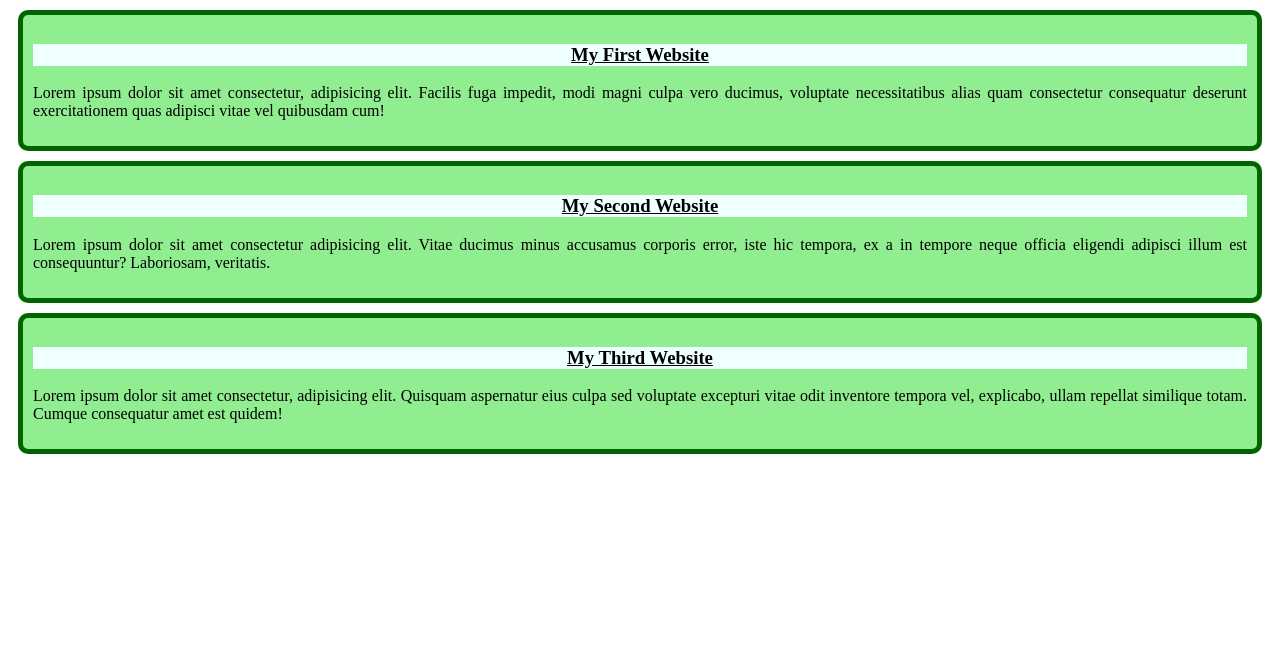
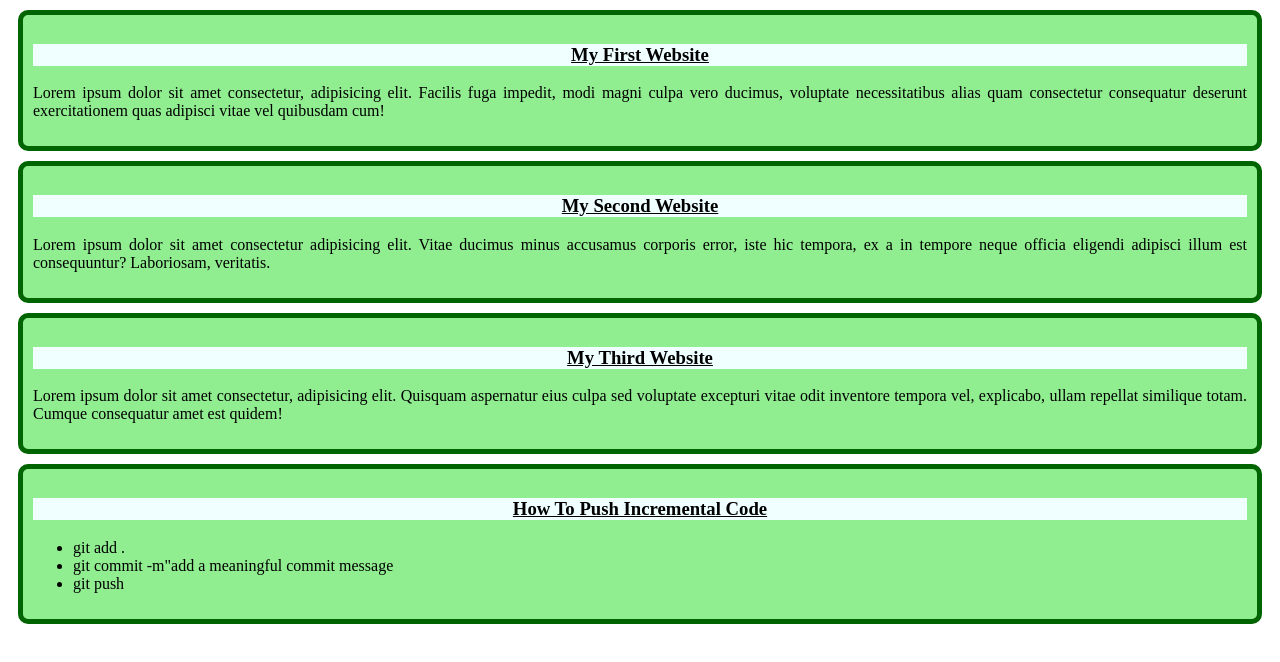
Before and after one commit to meefta/my-first-simple-website, a plain HTML site: page index.html in a window 1280 px wide. Drawn offline with Linux system fonts and the light colour scheme.

Commit message:
added a list to push code

```diff
--- a/index.html
+++ b/index.html
@@ -19,6 +19,14 @@
         <h3 class="div">My Third Website </h3>
         <p>Lorem ipsum dolor sit amet consectetur, adipisicing elit. Quisquam aspernatur eius culpa sed voluptate excepturi vitae odit inventore tempora vel, explicabo, ullam repellat similique totam. Cumque consequatur amet est quidem!</p>
     </div>
+    <div>
+        <h3 class="div">How To Push Incremental Code </h3>
+        <ul>
+            <li>git add . </li>
+            <li>git commit -m"add a meaningful commit message </li>
+            <li>git push </li>
+        </ul>
+    </div>
 
 </body>
 </html>
```
